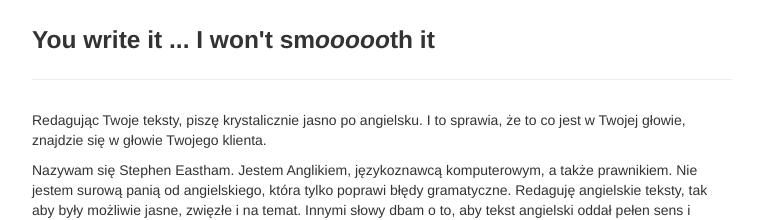
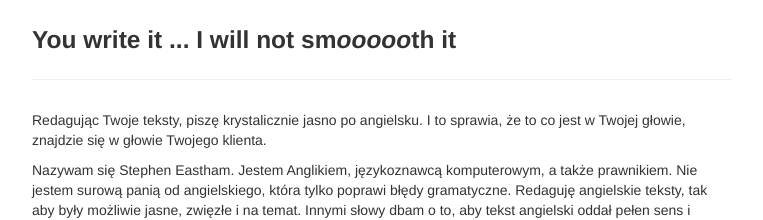
Before and after one commit to StephenEastham/StephenEastham.github.io, a Jekyll site: the page built from index.md, in a window 1280 px wide. Shown: the top 220 px of the page, without its empty margins (258-1021 px from the left). Built offline with Jekyll 4.4.1, drawn with Linux system fonts in a browser that asks for light colours.

Commit message:
Update index.md

```diff
--- a/index.md
+++ b/index.md
@@ -1,6 +1,6 @@
 ---
 layout: page
-title: You write it ... I  won't sm<i markdown="1">ooooo</i>th it
+title: You write it ... I  will not sm<i markdown="1">ooooo</i>th it
 tagline:
 description:
 ---
```
